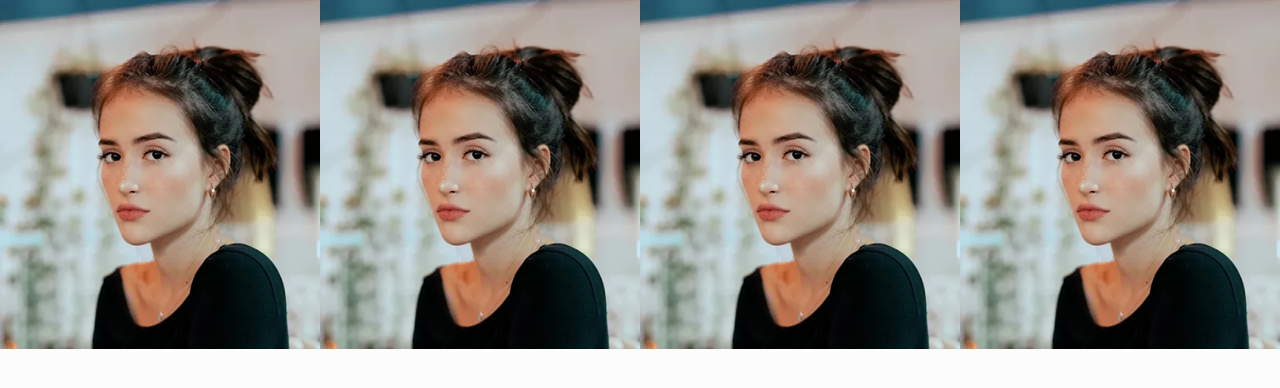
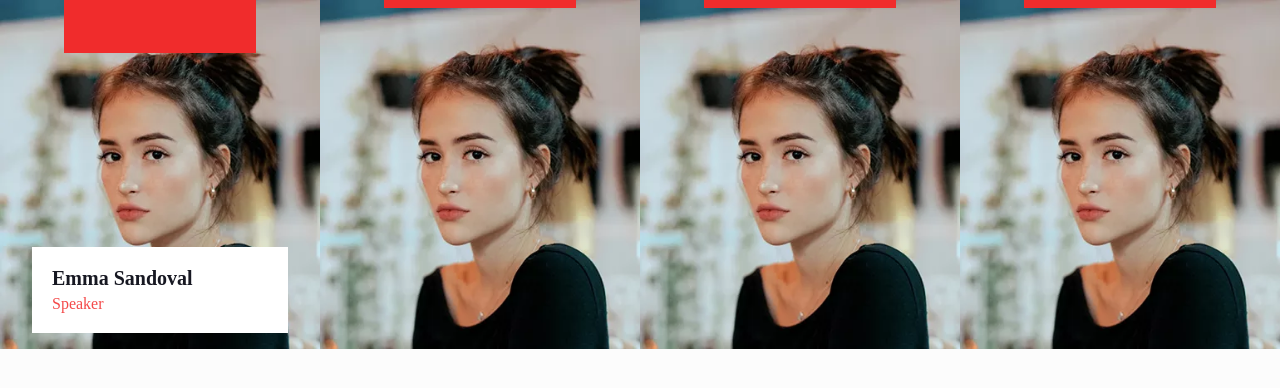
Before and after one commit to KeyanBawazir/itrax-task12, a plain HTML site: page index.html in a window 1280 px wide. Drawn offline with Linux system fonts and the light colour scheme.

Commit message:
solve problem

```diff
--- a/css/.speaking-term {.css
+++ /dev/null
@@ -1,57 +0,0 @@
-.speaking-term {
-
-}
-.term-img {
-    width: 25%;
-    float: left;
-    /* position: relative; */
-}
-.term-img-effect {
-    position: relative
-}
-.term-img-effect ::after {
-    content: "";
-    width:140px;
-    height: 45px;
-    background-color: gray;
-
-    position: absolute;
-    /* transform: translateX(-50%);
-    -webkit-transform: translateX(-50%);
-    -moz-transform: translateX(-50%);
-    -ms-transform: translateX(-50%);
-    -o-transform: translateX(-50%); */
-    top: 0px;
-    /* top:0; */
-    left:50%;
-    /* transition: transform 2s;
-    -webkit-transition: transform 2s;
-    -moz-transition: transform 2s;
-    -ms-transition: transform 2s;
-    -o-transition: transform 2s; */
-}
-.term-img :hover .term-img-effect ::after{
-
-}
-.term-img img {
-    width: 100%;
-}
-
-
-
-
-/* .title h2 {
-    font-size: 40px;
-    font-weight: 700;
-    color: #171822;
-    margin-bottom: 10px;
-}
-.title p {
-    font-size: 18px;
-    color: #6a6b7c;
-    margin-bottom: 0;
-}
-.who-speaking .speakin-term {
-    width: 100%;
-    background-color: gray;
-} */
--- a/css/style.css
+++ b/css/style.css
@@ -3,24 +3,14 @@
     padding: 0;
     box-sizing: border-box;
 }
-/* general styling */
-.term-img-effect {
-    position: relative;
-}
-.term-img-effect:after {
-    width: 150px;
-    height: 45px;
-    background-color: #000;
-    position: absolute;
-    content: "";
-    top: -45px;
-    left: 50%;
+/* public class */
+/* .translate-x {
     transform: translateX(-50%);
     -webkit-transform: translateX(-50%);
     -moz-transform: translateX(-50%);
     -ms-transform: translateX(-50%);
     -o-transform: translateX(-50%);
-}
+} */
 /* ---------------- */
 .who-speaking {
     width: 100%;
@@ -30,10 +20,69 @@
 .term-img {
     width: 25%;
     float: left;
+    position: relative;
+    overflow: auto;
 }
-.term-img:hover .term-img-effect:after {
-    top:45px;
+.term-img-social-links {
+    width: 60%;
+    height: 15%;
+    background-color: rgb(240, 44, 44);
+    position: absolute;
+    top: -45px;
+    left: 50%;
+    transform: translateX(-50%);
+    -webkit-transform: translateX(-50%);
+    -moz-transform: translateX(-50%);
+    -ms-transform: translateX(-50%);
+    -o-transform: translateX(-50%);
+    transition: top .5s;
+    -webkit-transition: top .5s;
+    -moz-transition: top .5s;
+    -ms-transition: top .5s;
+    -o-transition: top .5s;
+}
+.term-img:hover  .term-img-social-links{
+    top: 0;
+}
+.term-img:hover .person-desc {
+    /* left:125px; */
+    left: 50%;
+    transform: translateX(-50%);
+    -webkit-transform: translateX(-50%);
+    -moz-transform: translateX(-50%);
+    -ms-transform: translateX(-50%);
+    -o-transform: translateX(-50%);
+}
+.person-desc {
+    width: 80%;
+    background-color: #fff;
+    padding: 20px;
+    text-transform: capitalize;
+    position: absolute;
+    bottom: 20px;
+    /* left: -300px; */
+    left: -50%;
+    transform: translateX(-50%);
+    -webkit-transform: translateX(-50%);
+    -moz-transform: translateX(-50%);
+    -ms-transform: translateX(-50%);
+    -o-transform: translateX(-50%); */
+    transition: left .5s;
+    -webkit-transition: left .5s;
+    -moz-transition: left .5s;
+    -ms-transition: left .5s;
+    -o-transition: left .5s;
+}
+.person-desc h5 {
+    font-size: 20px;
+    color: #171822;
+    font-weight: 600;
+    margin-bottom: 5px;
+}
+.person-desc span {
+    font-size: 16px;
+    color: #f44949;
 }
 .term-img img {
-    width:100%;
+    width: 100%;
 }
--- a/index.html
+++ b/index.html
@@ -5,23 +5,68 @@
     <meta http-equiv="X-UA-Compatible" content="IE=edge">
     <meta name="viewport" content="width=device-width, initial-scale=1.0">
     <title>Document</title>
+    <!-- font awsome -->
+    <link href="css/all.min.css" rel="stylesheet">
+    <!-- Main Styling -->
     <link href="css/style.css" rel="stylesheet">
 </head>
 <body>
     <section class="who-speaking">
 
         <div class="speakin-term">
-            <div class="term-img term-img-effect">
-                <!-- <div class="term-img-social-links"></div> -->
+            <div class="term-img ">
+                <div class="term-img-social-links">
+                    <!-- <a href="#"><i class="fa fa-facebook"></i></a>
+                    <a href="#"><i class="fa fa-instagram"></i></a>
+                    <a href="#"><i class="fa fa-linkedin"></i></a>
+                    <a href="#"><i class="fa fa-twitter"></i></a> -->
+                </div>
+                <div class="person-desc">
+                    <h5>emma sandoval</h5>
+                    <span>speaker</span>
+                </div>
                 <img src="images/member-1.jpg"alt="img">
             </div>
+
             <div class="term-img">
+                <div class="term-img-social-links">
+                    <!-- <a href="#"><i class="fa fa-facebook"></i></a>
+                    <a href="#"><i class="fa fa-instagram"></i></a>
+                    <a href="#"><i class="fa fa-linkedin"></i></a>
+                    <a href="#"><i class="fa fa-twitter"></i></a> -->
+                </div>
+                <div class="person-desc">
+                    <h5>emma sandoval</h5>
+                    <span>speaker</span>
+                </div>
                 <img src="images/member-1.jpg"alt="img">
             </div>
+
             <div class="term-img">
+                <div class="term-img-social-links">
+                    <!-- <a href="#"><i class="fa fa-facebook"></i></a>
+                    <a href="#"><i class="fa fa-instagram"></i></a>
+                    <a href="#"><i class="fa fa-linkedin"></i></a>
+                    <a href="#"><i class="fa fa-twitter"></i></a> -->
+                </div>
+                <div class="person-desc">
+                    <h5>emma sandoval</h5>
+                    <span>speaker</span>
+                </div>
                 <img src="images/member-1.jpg"alt="img">
             </div>
+
             <div class="term-img">
+                <div class="term-img-social-links">
+                    <!-- <a href="#"><i class="fa fa-facebook"></i></a>
+                    <a href="#"><i class="fa fa-instagram"></i></a>
+                    <a href="#"><i class="fa fa-linkedin"></i></a>
+                    <a href="#"><i class="fa fa-twitter"></i></a> -->
+                </div>
+                <div class="person-desc">
+                    <h5>emma sandoval</h5>
+                    <span>speaker</span>
+                </div>
                 <img src="images/member-1.jpg"alt="img">
             </div>
         </div>
```
